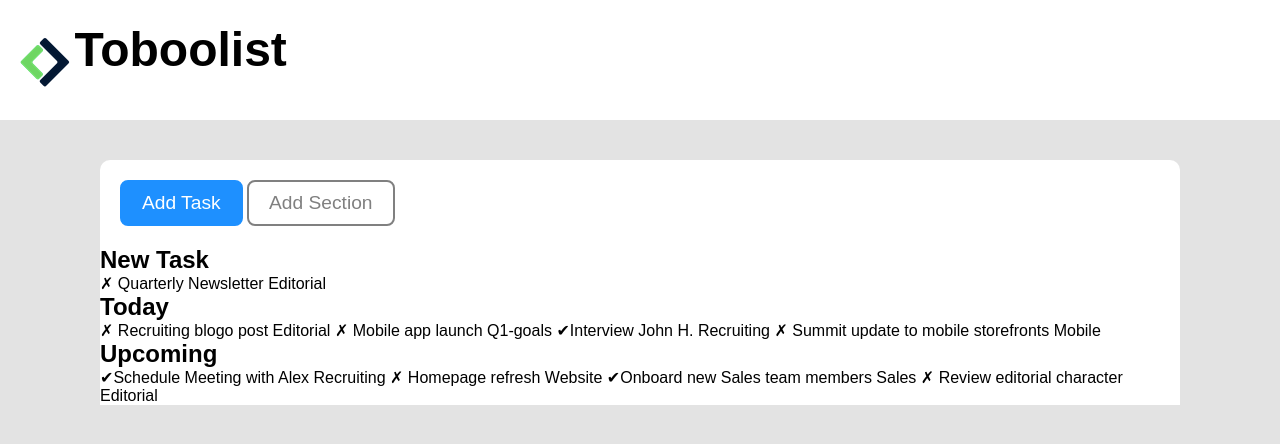
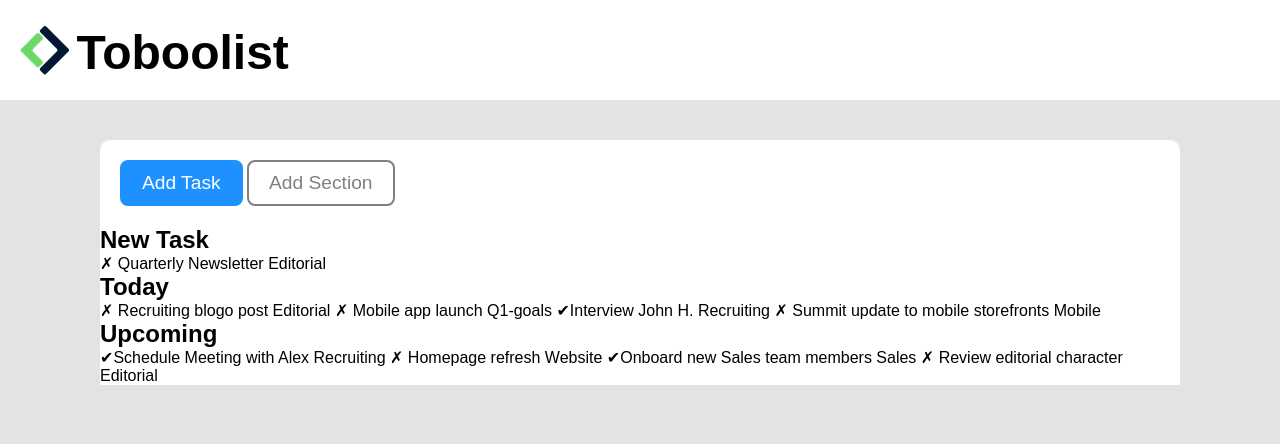
Before and after one commit to MonicaIzzo/html-css-toboolist, a plain HTML site: page index.html in a window 1280 px wide. Drawn offline with Linux system fonts and the light colour scheme.

Commit message:
header CSS

```diff
--- a/css/style.css
+++ b/css/style.css
@@ -22,6 +22,10 @@ h1 {
    font-size: 3rem;
    font-weight: bold;
    display: inline;
+   position: absolute;
+   top: 25%;
+   transform: translateX(36%);
+
 }
 
 
@@ -36,16 +40,20 @@ h1 {
 
 /* Header */
 header {
-    height: 120px;
+    height: 100px;
     background-color: #fff;
     margin-bottom: 40px;
-    line-height: 100px;
+    /* line-height: 100px; */
+    position: relative;
 }
 
 #logo {
     height: 50px;
     vertical-align: middle;
     margin-left: 20px;
+    position: absolute;
+  top: 50%;
+  transform: translateY(-50%);
 }
 
 /* Main */
```
Also changed, not shown: index.html (+1 -1 lines).
